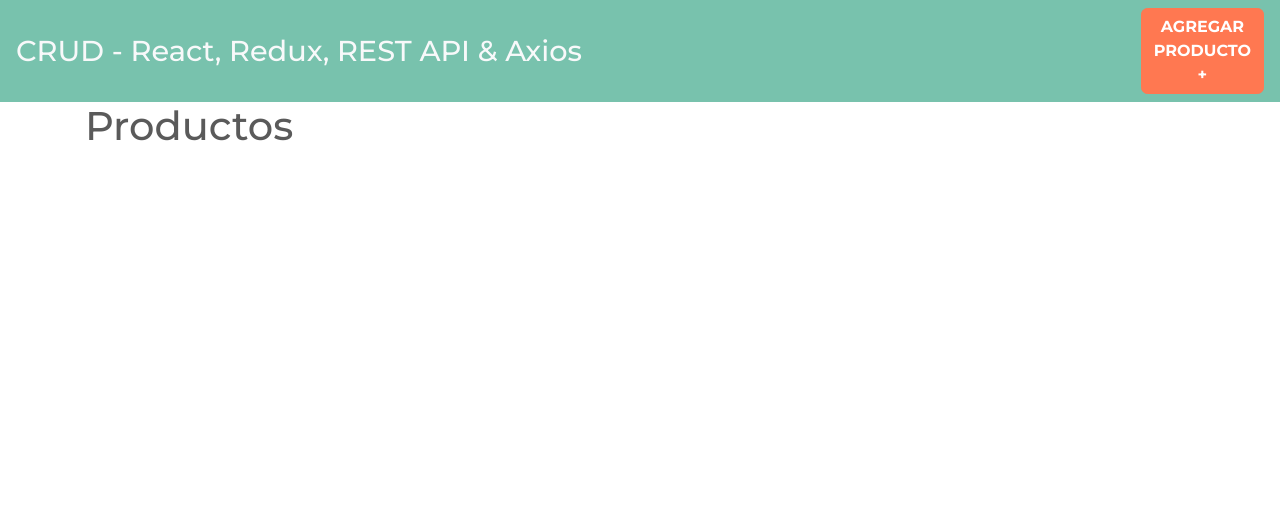
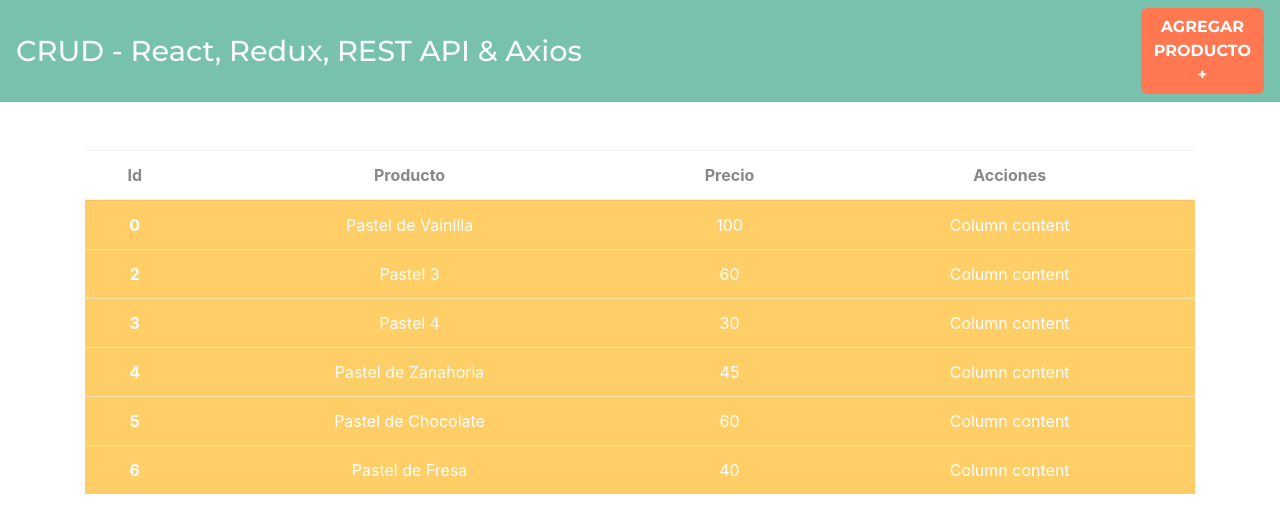
Before and after one commit to JoniAguero/crud-app-react2, a React (Create React App) app: page / in a window 1280 px wide. Shown: the top 532 px of the page. Built offline with nearby package versions, Linux system fonts and the light colour scheme; data requests are answered from the project's data file.

Commit message:
Productos added
Mostrando productos

```diff
--- a/src/App.js
+++ b/src/App.js
@@ -1,7 +1,7 @@
 import React, { Component } from 'react';
 
 import { Provider } from 'react-redux';
-import store from './store/store'
+import store from './store'
 
 import Header from './components/Header';
 import Productos from './components/Productos';
@@ -16,7 +16,7 @@ class App extends Component {
       <Provider store={store}>
         <Router>
           <React.Fragment>
-            <Header></Header>
+            <Header />
             <div className="container">
               <Switch>
                 <Route exact path='/' component={Productos} />
--- /dev/null
+++ b/src/components/Producto.js
@@ -0,0 +1,17 @@
+import React, { Component } from 'react'
+
+export class Producto extends Component {
+  render() {
+    const {id, nombre, precio} = this.props.info;
+    return (
+      <tr class="table-warning">
+        <th scope="row">{id}</th>
+        <td>{nombre}</td>
+        <td>{precio}</td>
+        <td>Column content</td>
+      </tr>
+    )
+  }
+}
+
+export default Producto
--- a/src/components/Productos.js
+++ b/src/components/Productos.js
@@ -1,4 +1,6 @@
 import React, { Component } from 'react'
+
+import { Producto } from './Producto';
 
 import { connect } from 'react-redux';
 import { fetchProductos } from '../actions/productosActions';
@@ -8,11 +10,25 @@ class Productos extends Component {
   componentDidMount() {
     this.props.fetchProductos();
   }
+
   render() {
-
+    const {productos} = this.props;
     return (
-      <div>
-        <h1>Productos</h1>
+      <div className="mt-5">
+        <table class="table table-hover text-center">
+          <thead>
+            <tr>
+              <th scope="col">Id</th>
+              <th scope="col">Producto</th>
+              <th scope="col">Precio</th>
+              <th scope="col">Acciones</th>
+            </tr>
+          </thead>
+        {Object.keys(productos).map(producto => (
+          <Producto info={productos[producto]}
+            key={producto} />
+        ))}
+        </table>
       </div>
     )
   }
--- a/src/store/store.js
+++ b/src/store.js
@@ -1,6 +1,6 @@
 import { createStore, applyMiddleware, compose } from 'redux';
 import thunk from 'redux-thunk';
-import rootReducer from './../reducers';
+import rootReducer from './reducers';
 
 const initialState = {};
 
```
Also changed, not shown: src/productos.json (deleted, +0 -33 lines).
